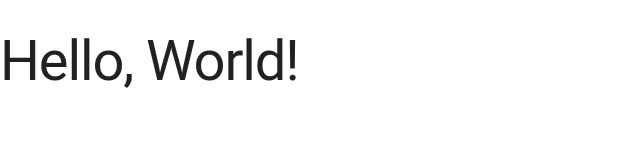
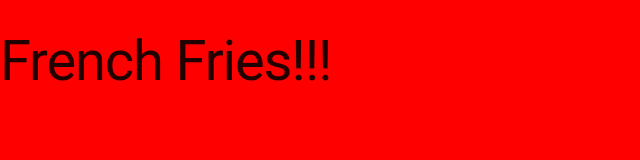
Before and after one commit to SHH-ICS/mdl-html-page-youngestsheldon, a plain HTML site: page index.html in a window 1280 px wide. Shown: the whole page, without its empty margins (0-640 px from the left). Drawn offline with nearby package versions, Linux system fonts and the light colour scheme; files that its build step writes are made by us from their sources.

Commit message:
big mungus #2

```diff
--- a/css/styles.css
+++ b/css/styles.css
@@ -4,3 +4,6 @@
   background: #000;
   opacity: 0.001;
 }
+body {
+  background-color: red;
+}
--- a/index.html
+++ b/index.html
@@ -2,11 +2,11 @@
 <html>
   <head>
     <link rel="stylesheet" href="styles.css">
-    <title>Page Title</title>
+    <title>New Tab</title>
   </head>
 
   <body>
-    <h1>Hello, World!</h1>
+    <h1>French Fries!!!</h1>
   </body>
   <link rel="stylesheet" href="https://fonts.googleapis.com/icon?family=Material+Icons">
 <link rel="stylesheet" href="https://code.getmdl.io/1.3.0/material.indigo-pink.min.css">
```
Also changed, not shown: 1 other file.
